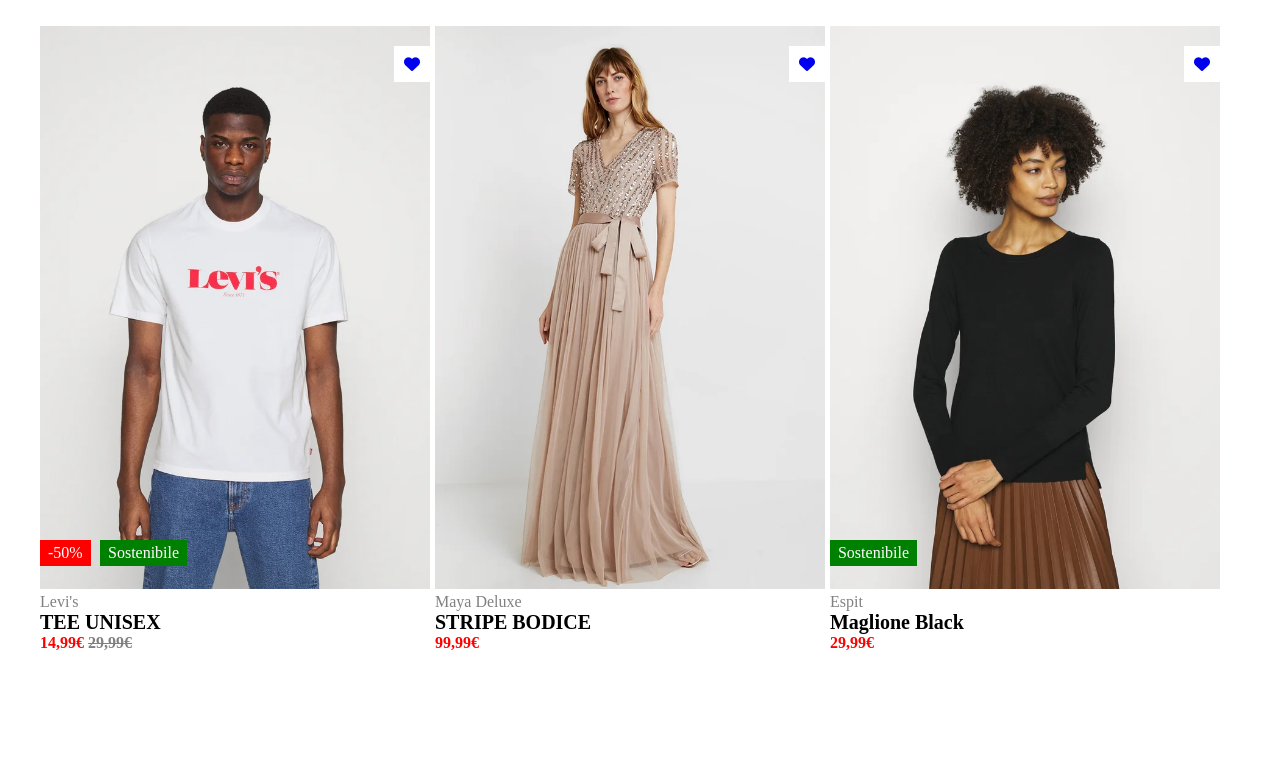
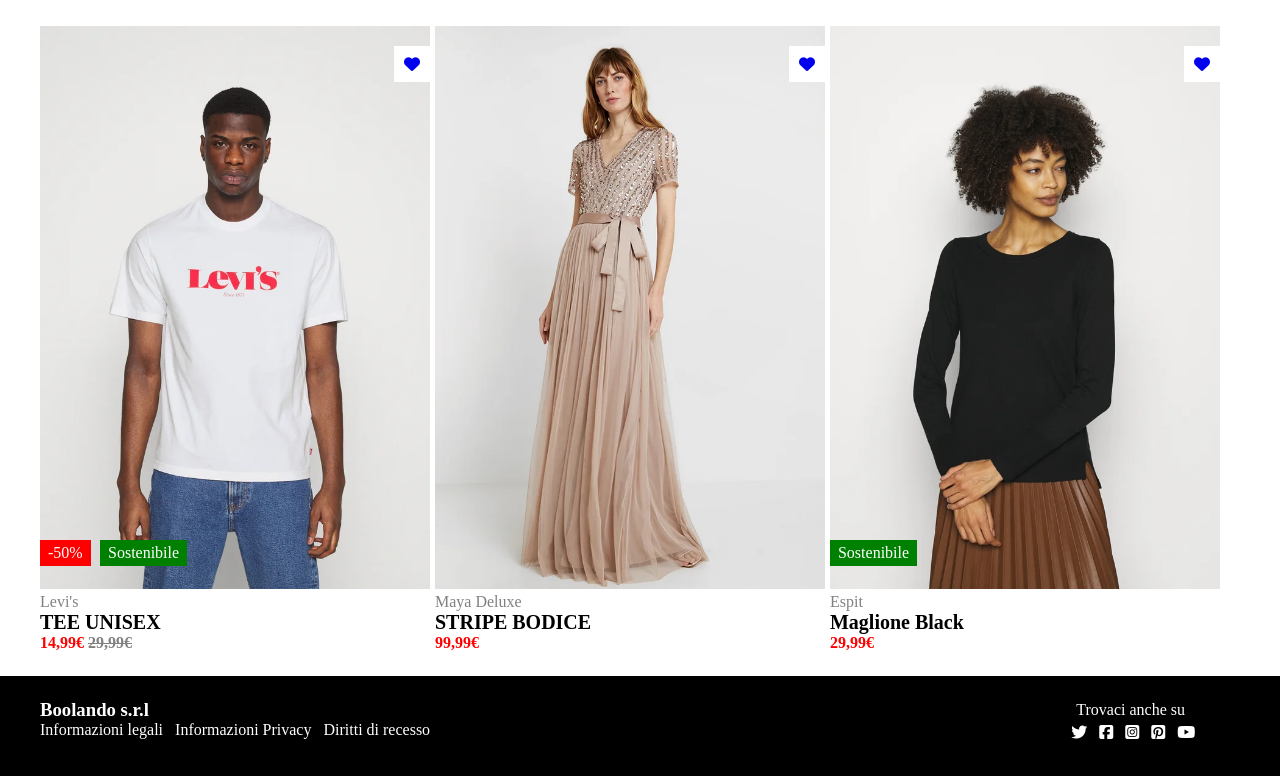
Before and after one commit to dpalexandru/html-css-boolando, a plain HTML site: page index.html in a window 1280 px wide. Shown: the part 729-1505 px from the top of the page. Before the commit the page ends 1405 px from the top, so only its background shows below. Drawn offline with Linux system fonts and the light colour scheme.

Commit message:
[add]add footer and footer style

```diff
--- a/assets/css/style.css
+++ b/assets/css/style.css
@@ -49,6 +49,12 @@ main {
 
 .card img {
   width: 100%;
+}
+
+.align-items-center {
+  display: flex;
+  align-items: center;
+  justify-content: space-between;
 }
 
 
@@ -150,3 +156,23 @@ header i {
 .second-adv {
   left: 60px;
 }
+
+footer {
+  background-color: black;
+  color: white;
+  height: 100px;
+  padding: 10px;
+  padding-top: 20px;
+
+}
+
+footer a {
+  color: white;
+  text-decoration: none;
+  padding-right: 8px;
+}
+
+.footer-right p {
+  padding-right: 50px;
+  margin: 5px;
+}
--- a/index.html
+++ b/index.html
@@ -96,6 +96,31 @@
     </div>
   </main>
 
+  <footer>
+    <div class="container align-items-center">
+      <div class="footer-left">
+        <h3>Boolando s.r.l</h3>
+        <ul>
+          <li><a href="#">Informazioni legali</a></li>
+          <li><a href="#">Informazioni Privacy</a></li>
+          <li><a href="#">Diritti di recesso</a></li>
+        </ul>
+      </div>
+      <div class="footer-right">
+        <p>Trovaci anche su</p>
+        <div class="socials">
+          <a href=""><i class="fa-brands fa-twitter"></i></a>
+          <a href=""><i class="fa-brands fa-square-facebook"></i></a>
+          <a href=""><i class="fa-brands fa-square-instagram"></i></a>
+          <a href=""><i class="fa-brands fa-square-pinterest"></i></a>
+          <a href=""><i class="fa-brands fa-youtube"></i></a>
+        </div>
+      </div>
+
+    </div>
+
+  </footer>
+
 </body>
 
 </html>
```
